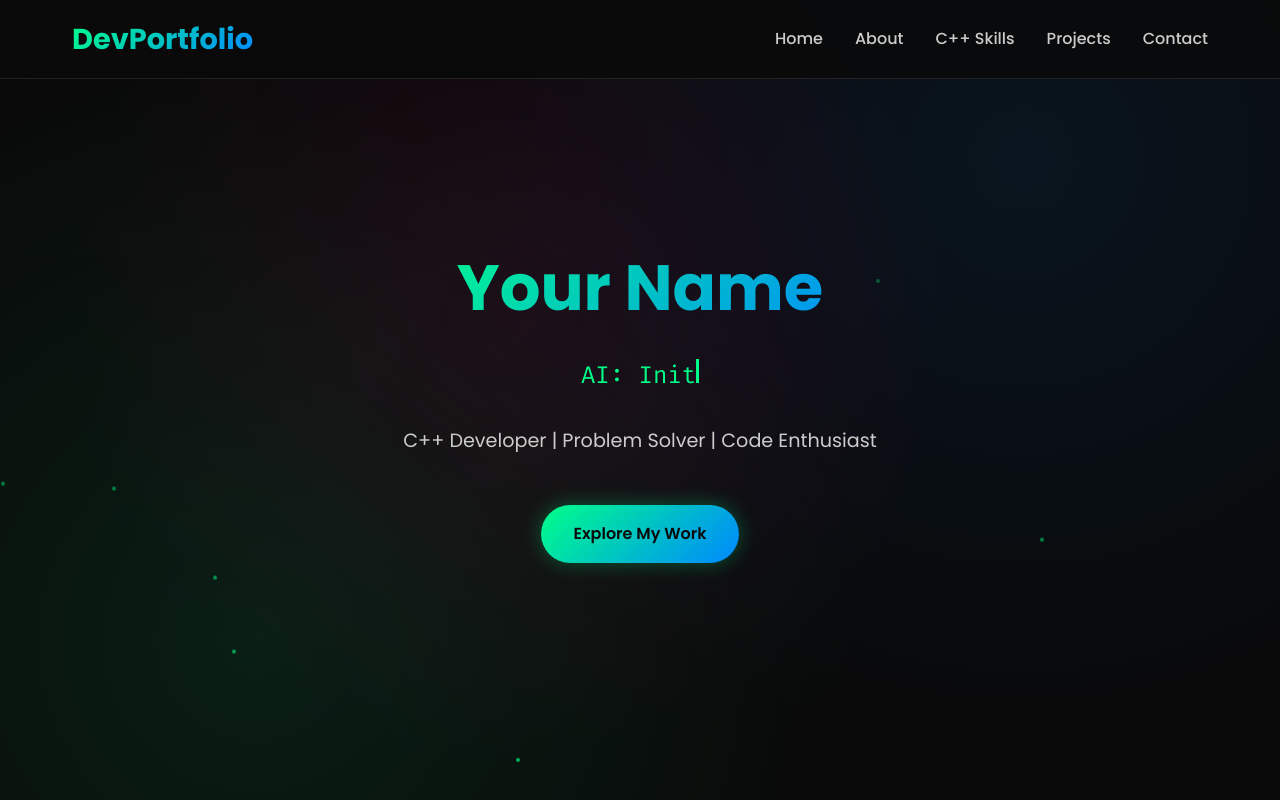
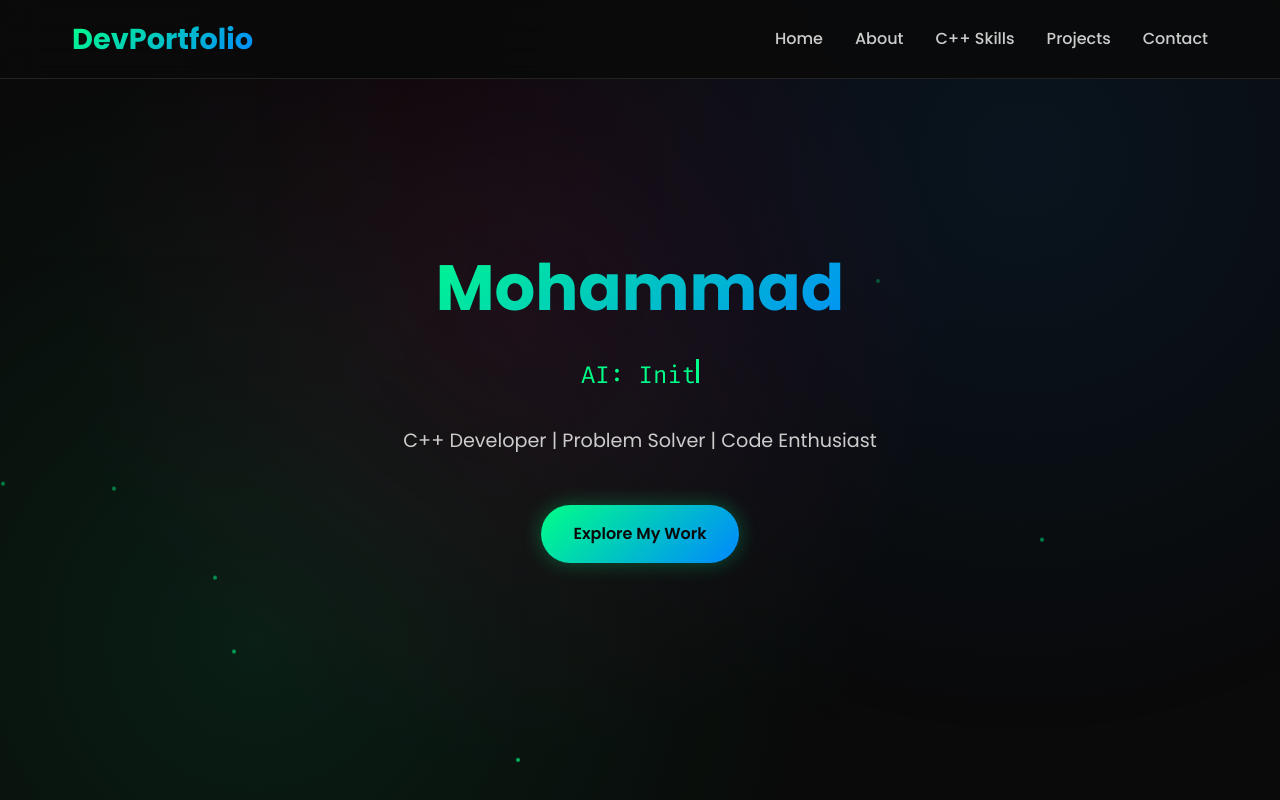
Before and after one commit to mohammad-arch-svg/devprotiflo2, a plain HTML site: page index.html in a window 1280 px wide. Shown: the top 800 px of the page. Drawn offline with Linux system fonts and the light colour scheme.

Commit message:
Restored identity. Portfolio now boots like a system.

```diff
--- a/index.html
+++ b/index.html
@@ -688,7 +688,7 @@
     <main>
         <section id="home" class="hero">
             <div class="hero-content">
-                <h1>Your Name</h1>
+                <h1>Mohammad</h1>
                 <div class="ai-typing" id="ai-typing"></div>
                 <p class="hero-subtitle">C++ Developer | Problem Solver | Code Enthusiast</p>
                 <a href="#about" class="cta-button">Explore My Work</a>
```
